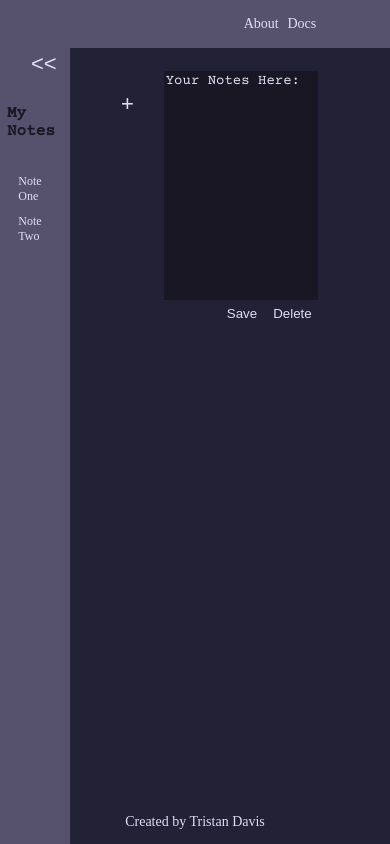
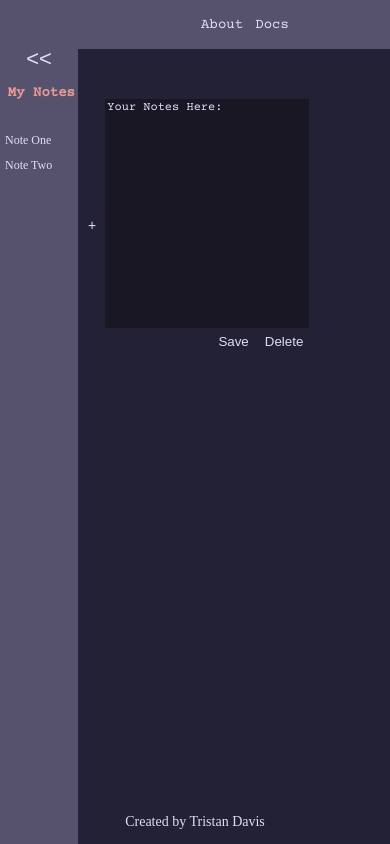
Before and after one commit to TristanVII/tristan_davis_assignment1, a plain HTML site: page note.html in a window 390 px wide. Drawn offline with nearby package versions, Linux system fonts and the light colour scheme.

Commit message:
finished the media css for index.html and note.html

```diff
--- a/CSS/style.css
+++ b/CSS/style.css
@@ -1,6 +1,7 @@
 body {
     background-color: #232136;
     margin: 0;
+    height: 100%;
 }
 
 p, li {
@@ -12,7 +13,6 @@ h1 {
     font-family: 'Courier Prime', monospace;
     font-size: 18px;
     color: #e0def4;
-    margin-top: 26px;
 }
 
 header {
@@ -34,6 +34,7 @@ header {
 }
 
 a {
+    font-family: 'Courier Prime', monospace;
     color: #e0def4;
     text-decoration: none;
     font-size: 18px;
@@ -60,9 +61,9 @@ footer {
     background-color: #232136;
     text-align: center;
     font-size: 32px;
-    margin: 12px 12px;
-    padding: 8px 12px;
-    border-radius: 47%;
+    margin: 4px 2px;
+    padding: 8px;
+    border-radius: 50%;
 }
 
 .note-button:hover {
@@ -70,10 +71,10 @@ footer {
 }
 
 .main-container {
-    width: 25%;
-    padding-left: 25%;
-    padding-top: 6%;
-
+    margin: auto;
+    width: 20%;
+    padding-top: 50px;
+    padding-right: 40%;
 }
 
 .open-nav {
@@ -88,9 +89,10 @@ footer {
 }
 
 .note-area {
+    margin: auto;
     width: 100%;
     display: flex;
-    align-items: flex-start;
+    align-items: center;
 }
 
 .note-button-div {
@@ -108,6 +110,7 @@ textarea {
     outline: none;
     color: #e0def4;
     resize: none;
+    width: 500px;
 }
 
 ::placeholder {
@@ -118,12 +121,12 @@ textarea {
 
 .sidenav {
     height: 100%;
-    width: 250px;
+    width: 240px;
+    position: fixed;
+    margin-top: 50px;
     left: 0;
     top: 0;
-    padding-top: 50px;
     background-color: #56526e;
-    position: fixed;
     display: flex;
     flex-direction: column;
   }
@@ -139,7 +142,7 @@ textarea {
       padding-left: 25%;
       font-size: 22px;
       font-weight: bolder;
-      color: #191724;
+      color: #ea9a97;
   }
 
   .sidenav .open-nav {
@@ -161,10 +164,8 @@ textarea {
       color: #ea9a97;
   }
 
-
-
   @media screen and (max-width: 600px) {
-    h1, p, a{
+    h1, p, a {
         font-size: 14px;
     }
 
@@ -182,55 +183,45 @@ textarea {
         width: 50%;
     }
 
-    .topbar {
-        width: 90px;
-        justify-content: space-evenly;
-    }
-
     .note-button {
-        font-size: 22px;
-    }
-
-    .note-button-div {
-        width: auto;
+        font-size: 14px;
     }
 
     .sidenav {
-        width: 70px;
-        display: flex;
-        align-items: center;
+        width: 20%;
+        margin-top: 45px;
     }
 
-    ul {
-        margin-right: 50px;
-    }
-
-    .sidenav .open-nav {
-        background-color: #56526e;
-        margin-left: 25%;
+    .sidenav li {
+        list-style: none;
+        font-size: 12px;
+        padding: 5px;
     }
 
       .sidenav h1 {
         padding-left: 10%;
-        font-size: 16px;
+        font-size: 14px;
     }
 
-    .sidenav li {
-        font-size: 12px;
-        padding: 5px;
+    ul {
+        padding-left: 0;
+        width: 100px;
+        display: flex;
+        justify-content: center;
+        flex-direction: column;
     }
 
-    .open-nav {
-        font-size: 22px;
+    ::placeholder {
+        font-size: 12px;
     }
 
-    .note-area {
-        width: 60%;
-        margin: auto;
-        padding-right: 40px;
+    .sidenav .open-nav {
+        font-size: 22px;
+        margin-left: 0;
     }
 
     textarea {
-        width: 150px;
+        width: 200px;
     }
+
   }
```
Lines whose indentation alone changed are shown as unchanged.
